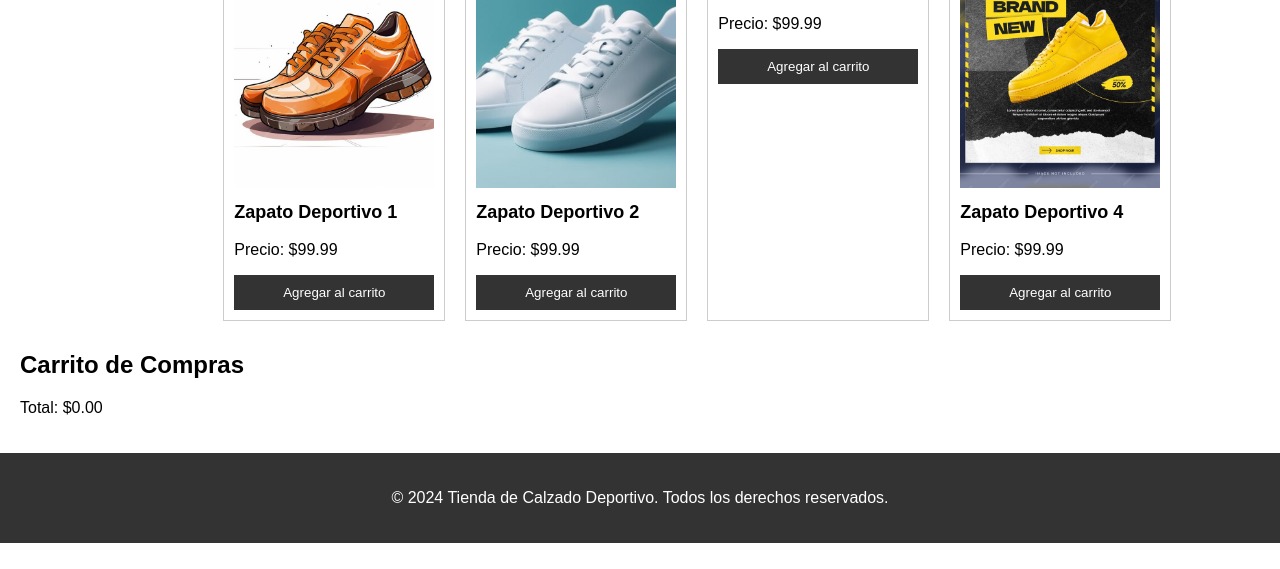
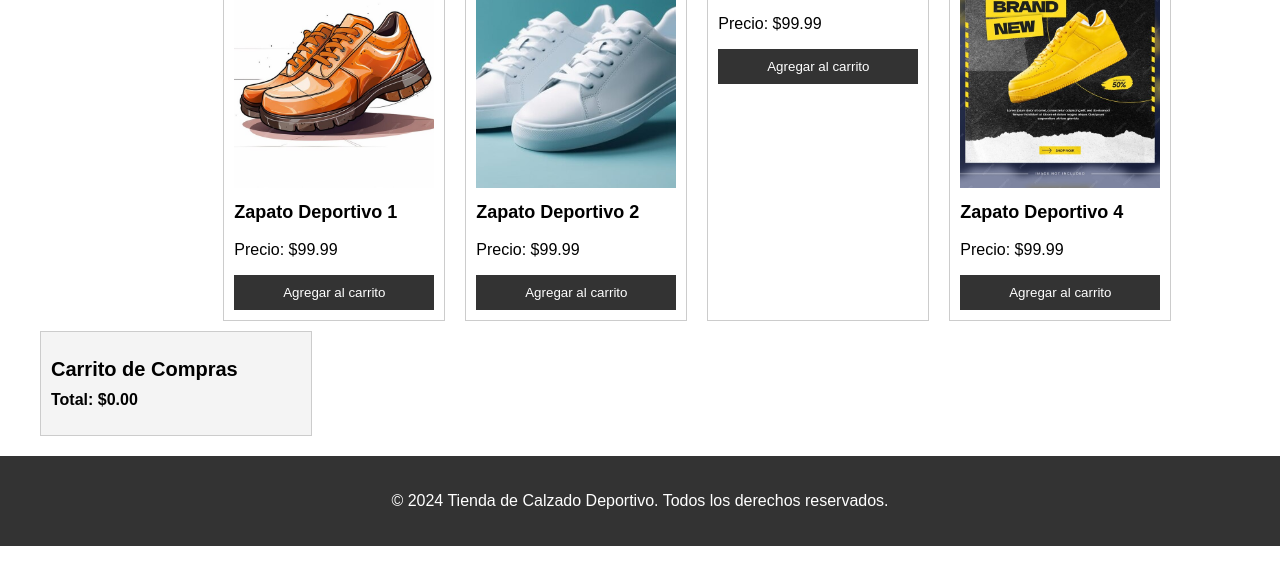
Before and after one commit to Wbahoque09/PrimerPunto_Rubrica, a plain HTML site: page index.html in a window 1280 px wide. Shown: the part 231-800 px from the top of the page. Drawn offline with Linux system fonts and the light colour scheme.

Commit message:
style: :lipstick: Estilos aside
Se cambia los estillos del carro de compras

```diff
--- a/style.css
+++ b/style.css
@@ -75,6 +75,34 @@ main {
     background-color: #555;
 }
 
+.carrito {
+    background-color: #f4f4f4;
+    border: 1px solid #ccc;
+    padding: 10px;
+    width: 250px;
+    margin-left: 20px;
+}
+
+.carrito h2 {
+    font-size: 20px;
+    margin-bottom: 10px;
+}
+
+.carrito ul {
+    list-style-type: none;
+    padding: 0;
+    margin: 0;
+}
+
+.carrito ul li {
+    margin-bottom: 5px;
+}
+
+.carrito #total {
+    font-weight: bold;
+    margin-top: 10px;
+}
+
 /* Footer */
 footer {
     background-color: #333;
```
